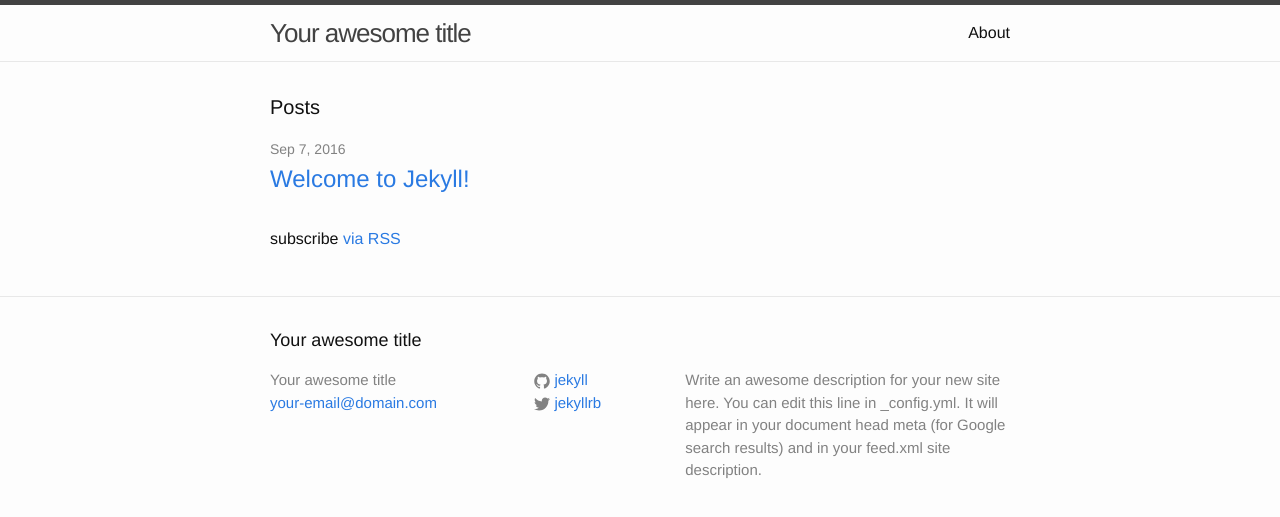
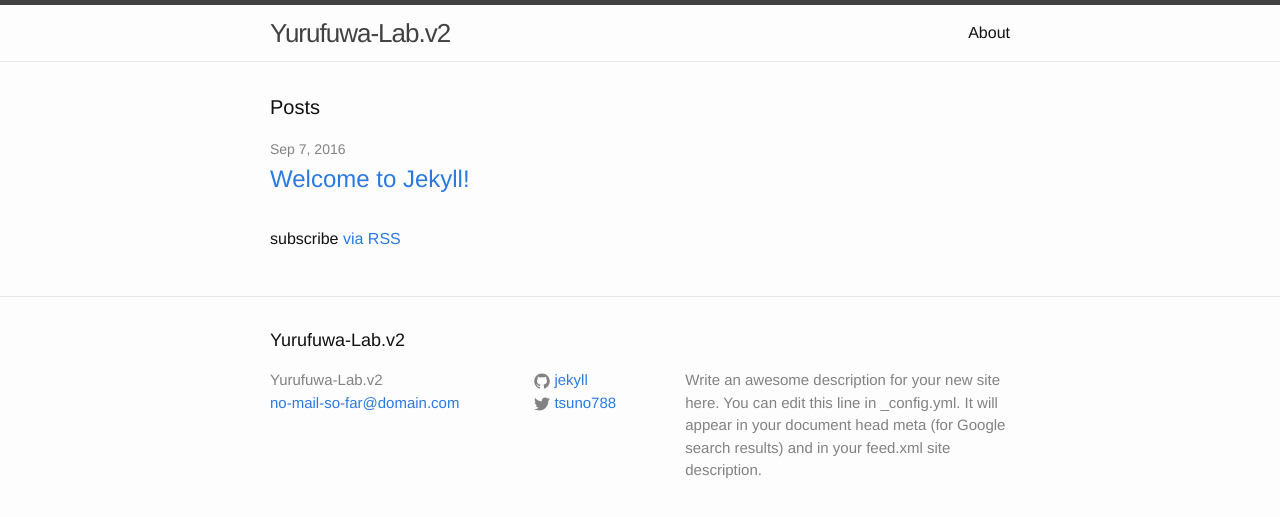
Before and after one commit to tsuno416/tsuno416.github.io, a Jekyll site: the page built from index.html, in a window 1280 px wide. Shown: the top 517 px of the page. Built offline with Jekyll 4.4.1, drawn with Linux system fonts in a browser that asks for light colours.

Commit message:
changed title

```diff
--- a/_config.yml
+++ b/_config.yml
@@ -6,15 +6,15 @@
 # 'jekyll serve'. If you change this file, please restart the server process.
 
 # Site settings
-title: Your awesome title
-email: your-email@domain.com
+title: Yurufuwa-Lab.v2
+email: no-mail-so-far@domain.com
 description: > # this means to ignore newlines until "baseurl:"
   Write an awesome description for your new site here. You can edit this
   line in _config.yml. It will appear in your document head meta (for
   Google search results) and in your feed.xml site description.
 baseurl: "" # the subpath of your site, e.g. /blog
 url: "http://yourdomain.com" # the base hostname & protocol for your site
-twitter_username: jekyllrb
+twitter_username: tsuno788
 github_username:  jekyll
 
 # Build settings
```
